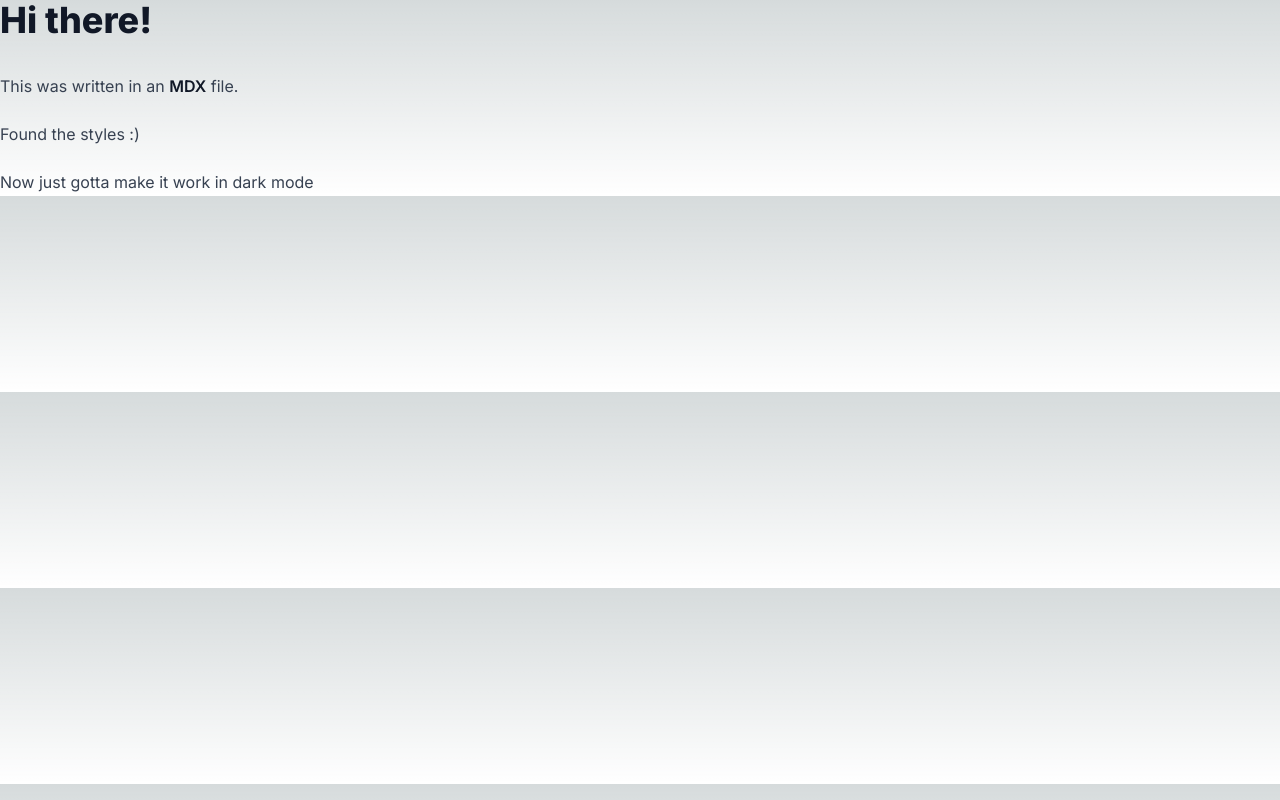
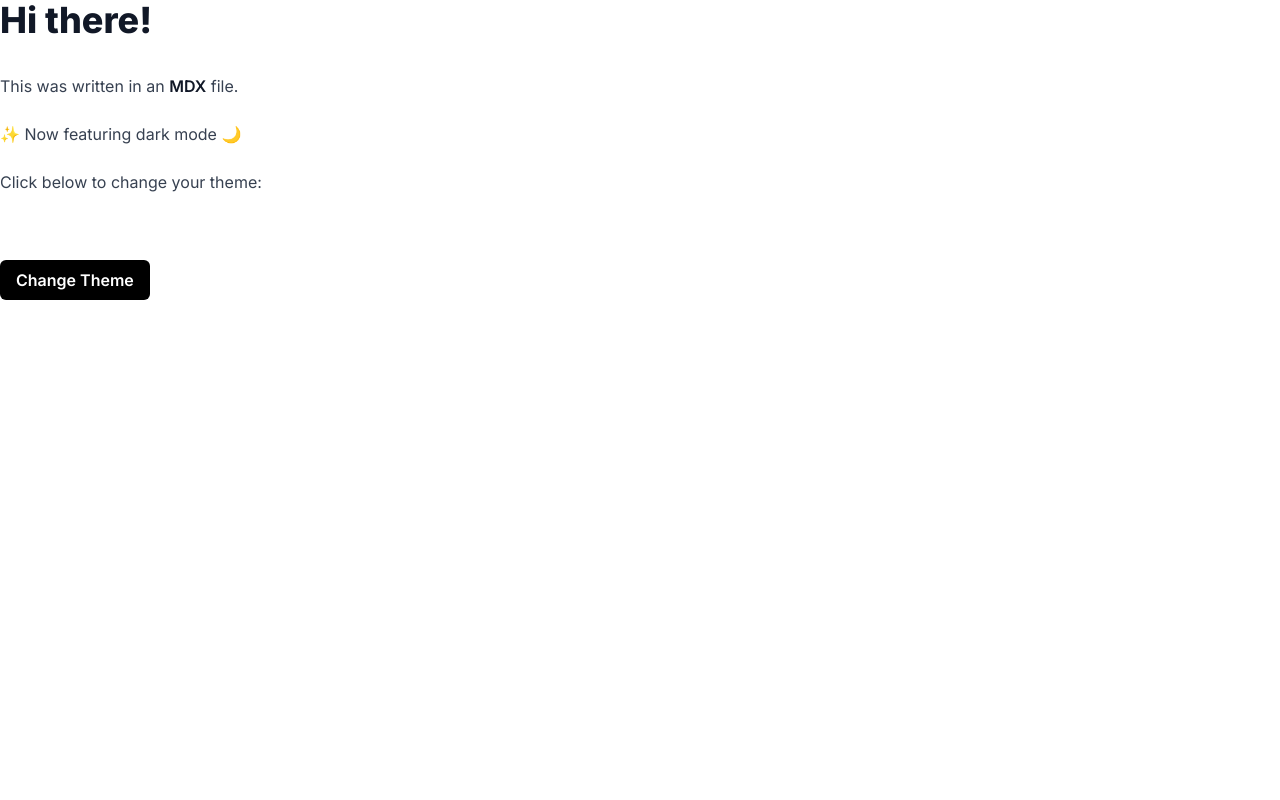
Before and after one commit to compsigh/realm, a Next.js app: page /about in a window 1280 px wide. Built offline with nearby package versions, Linux system fonts and the light colour scheme.

Commit message:
Add theme switching

```diff
--- /dev/null
+++ b/app/ThemeProvider.tsx
@@ -0,0 +1,18 @@
+'use client'
+
+import { useState, useEffect } from 'react'
+import { ThemeProvider as NextThemesProvider } from 'next-themes'
+import { type ThemeProviderProps } from 'next-themes/dist/types'
+
+export function ThemeProvider({ children, ...props }: ThemeProviderProps) {
+  const [mounted, setMounted] = useState(false)
+
+  useEffect(() => {
+    setMounted(true)
+  }, [])
+
+  if (!mounted)
+    return null
+
+  return <NextThemesProvider {...props}>{children}</NextThemesProvider>
+}
--- a/app/about/about.mdx
+++ b/app/about/about.mdx
@@ -2,6 +2,6 @@
 
 This was written in an **MDX** file.
 
-Found the styles :)
+✨ Now featuring dark mode 🌙
 
-Now just gotta make it work in dark mode
+Click below to change your theme:
--- a/app/about/page.tsx
+++ b/app/about/page.tsx
@@ -3,7 +3,7 @@ import AboutMarkdown from './about.mdx'
 export default function About() {
   return (
     <div>
-      <article className="prose">
+      <article className="prose dark:prose-invert">
         <AboutMarkdown />
       </article>
     </div>
--- a/app/globals.css
+++ b/app/globals.css
@@ -2,6 +2,7 @@
 @tailwind components;
 @tailwind utilities;
 
+/*
 :root {
   --foreground-rgb: 0, 0, 0;
   --background-start-rgb: 214, 219, 220;
@@ -25,3 +26,4 @@ body {
     )
     rgb(var(--background-start-rgb));
 }
+*/
--- a/app/layout.tsx
+++ b/app/layout.tsx
@@ -1,3 +1,6 @@
+import { ThemeProvider } from './ThemeProvider'
+import ThemeSwitcher from '@/components/ThemeSwitcher'
+
 import './globals.css'
 import { Inter } from 'next/font/google'
 
@@ -14,8 +17,13 @@ export default function RootLayout({
   children: React.ReactNode
 }) {
   return (
-    <html lang="en">
-      <body className={inter.className}>{children}</body>
+    <html lang="en" suppressHydrationWarning>
+      <body className={inter.className}>
+        <ThemeProvider attribute='class' defaultTheme='system' enableSystem>
+          {children}
+          <ThemeSwitcher />
+        </ThemeProvider>
+      </body>
     </html>
   )
 }
--- /dev/null
+++ b/components/ThemeSwitcher.tsx
@@ -0,0 +1,31 @@
+'use client'
+
+import { useState, useEffect } from 'react'
+import { useTheme } from 'next-themes'
+
+export default function ThemeSwitcher() {
+  const [mounted, setMounted] = useState(false)
+  const { theme, setTheme } = useTheme()
+
+  useEffect(() => {
+    setMounted(true)
+  }, [])
+
+  if (!mounted)
+    return (
+      <button className="mt-16 px-4 py-2 text-white dark:text-black bg-black dark:bg-white font-semibold rounded-md">
+        Change Theme
+      </button>
+    )
+
+  return (
+    <button
+      className="mt-16 px-4 py-2 text-white dark:text-black bg-black dark:bg-white font-semibold rounded-md"
+      onClick={() => {
+        setTheme(theme === 'light' ? 'dark' : 'light')
+      }}
+    >
+      Change Theme
+    </button>
+  )
+}
--- a/package.json
+++ b/package.json
@@ -20,6 +20,7 @@
     "eslint": "8.43.0",
     "eslint-config-next": "13.4.7",
     "next": "13.4.7",
+    "next-themes": "^0.2.1",
     "postcss": "8.4.24",
     "react": "18.2.0",
     "react-dom": "18.2.0",
--- a/tailwind.config.js
+++ b/tailwind.config.js
@@ -17,4 +17,5 @@ module.exports = {
   plugins: [
     require('@tailwindcss/typography'),
   ],
+  darkMode: 'class'
 }
```
Also changed, not shown: 1 other file (tests, documents, lock files or other folders).
